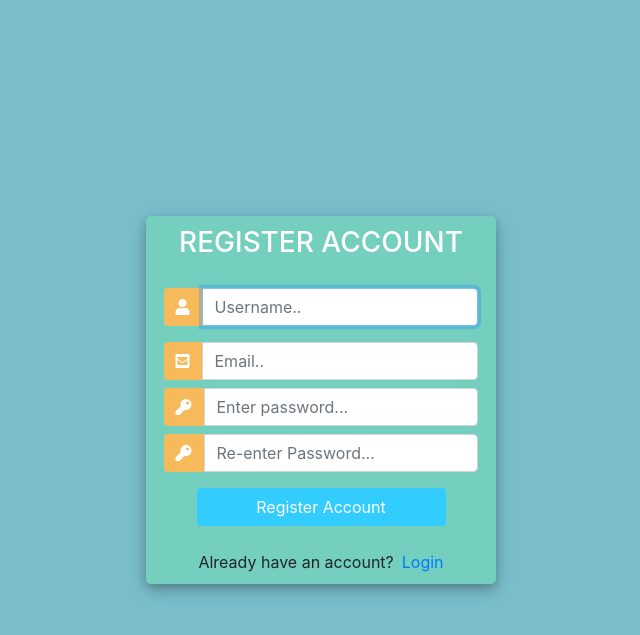
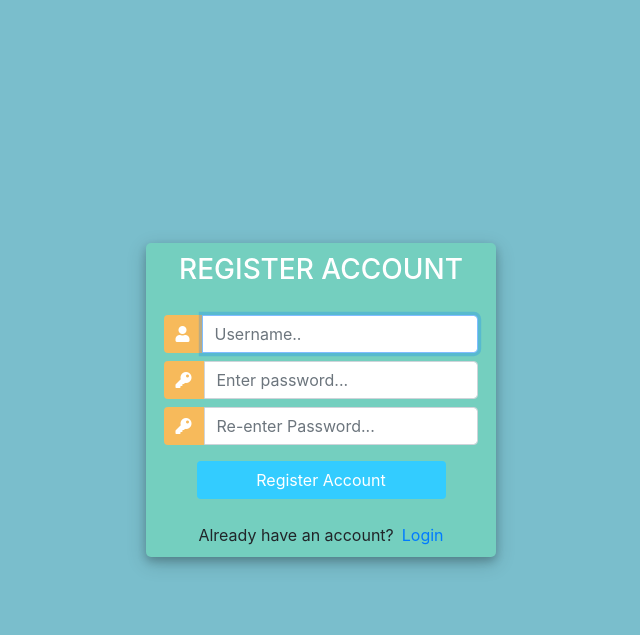
Before and after one commit to soumyagade/CSC533, a Django app: page /register2/ in a window 1280 px wide. Shown: the top 635 px of the page, without its empty margins (319-959 px from the left). Run offline with Django 3.2, Linux system fonts and the light colour scheme; some libraries are stand-ins or nearby versions.

Commit message:
Removed email

```diff
--- a/two_factor_auth/django_two_factor_face_auth/templates/django_two_factor_face_auth/register2.html
+++ b/two_factor_auth/django_two_factor_face_auth/templates/django_two_factor_face_auth/register2.html
@@ -77,17 +77,11 @@
 
 					<form method="POST" action="">
 						{% csrf_token %}
-						<div class="input-group mb-3">
+						<div class="input-group mb-2">
 							<div class="input-group-append">
 								<span class="input-group-text"><i class="fas fa-user"></i></span>
 							</div>
 							{{form.username}}
-						</div>
-						<div class="input-group mb-2">
-							<div class="input-group-append">
-								<span class="input-group-text"><i class="fas fa-envelope-square"></i></span>
-							</div>
-							{{form.email}}
 						</div>
 						<div class="input-group mb-2">
 							<div class="input-group-append">
@@ -126,9 +120,8 @@
 		//Query All input fields
 		var form_fields = document.getElementsByTagName('input')
 		form_fields[1].placeholder='Username..';
-		form_fields[2].placeholder='Email..';
-		form_fields[3].placeholder='Enter password...';
-		form_fields[4].placeholder='Re-enter Password...';
+		form_fields[2].placeholder='Enter password...';
+		form_fields[3].placeholder='Re-enter Password...';
 
 
 		for (var field in form_fields){
```
Also changed, not shown: two_factor_auth/db.sqlite3.
